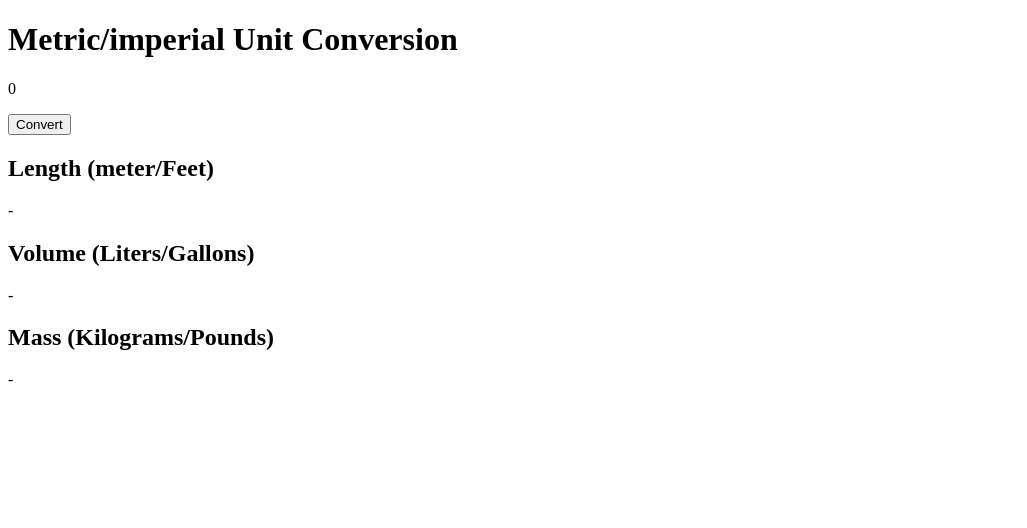
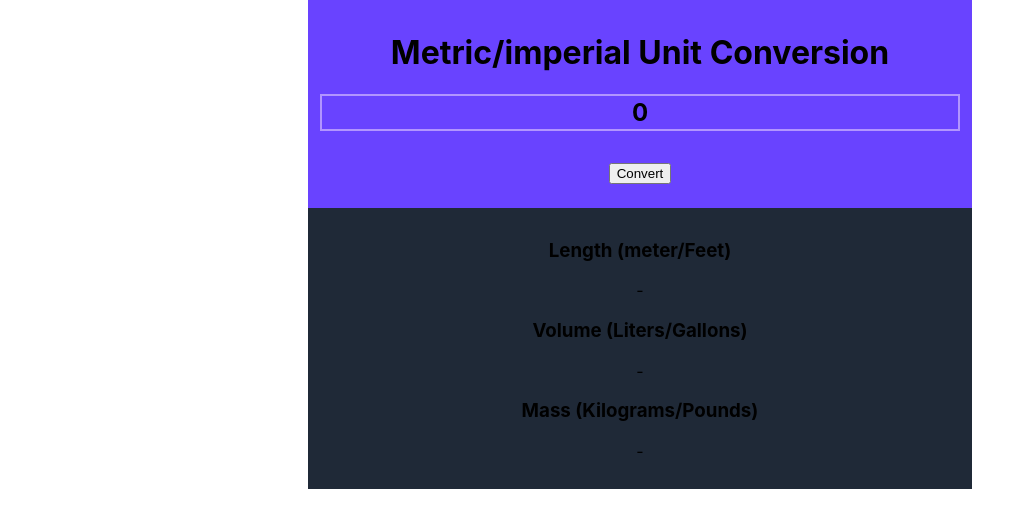
Before and after one commit to rami3-bit/Unit-Converter, a plain HTML site: page index.html in a window 1280 px wide. Shown: the whole page, without its empty margins (0-1027 px from the left). Drawn offline with Linux system fonts and the light colour scheme.

Commit message:
added some design

```diff
--- a/index.html
+++ b/index.html
@@ -4,24 +4,25 @@
 	<meta charset="UTF-8">
 	<meta name="viewport" content="width=device-width, initial-scale=1.0">
 	<title>Unit Converter</title>
-	<link rel="stylesheet" href="index.css">
+	<link rel="stylesheet" href="style.css">
 </head>
 <body>
 
+	<div class="container">
 		<div class="upper-part">
 			<h1>Metric/imperial Unit Conversion</h1>
-			<p>0</p>
+				<h2>0</h2>
 					<button>Convert</button>
 		</div>
 		<div class="lower-part">
-		<h2>Length (meter/Feet)</h2>
+			<h3>Length (meter/Feet)</h3>
 			<p>-</p>
-		<h2>Volume (Liters/Gallons)</h2>
+			<h3>Volume (Liters/Gallons)</h3>
 			<p>-</p>
-		<h2>Mass (Kilograms/Pounds)</h2>
+			<h3>Mass (Kilograms/Pounds)</h3>
 			<p>-</p>
 		</div>
-
+	</div>
 	<script src="index.js"></script>
 </body>
 </html>
--- a/style.css
+++ b/style.css
@@ -1,4 +1,34 @@
 body {
 	margin: 0;
+	background-color: ;
+	font-family: inter;
 	text-align: center;
 }
+
+.container {
+	display: flex;
+	align-items: center;
+	justify-content: center;
+	flex-direction: column;
+}
+
+.upper-part {
+	background-color: #6943FF;
+	padding: 12px;
+	width: 50%;
+}
+
+.lower-part {
+	background-color: #1F2937;
+	padding: 12px;
+	width: 50%;
+}
+
+button {
+	margin: 12px;
+}
+
+h2 {
+	border: 2px solid #B295FF;
+	padding: 2px;
+  }
```
Lines whose indentation alone changed are shown as unchanged.
